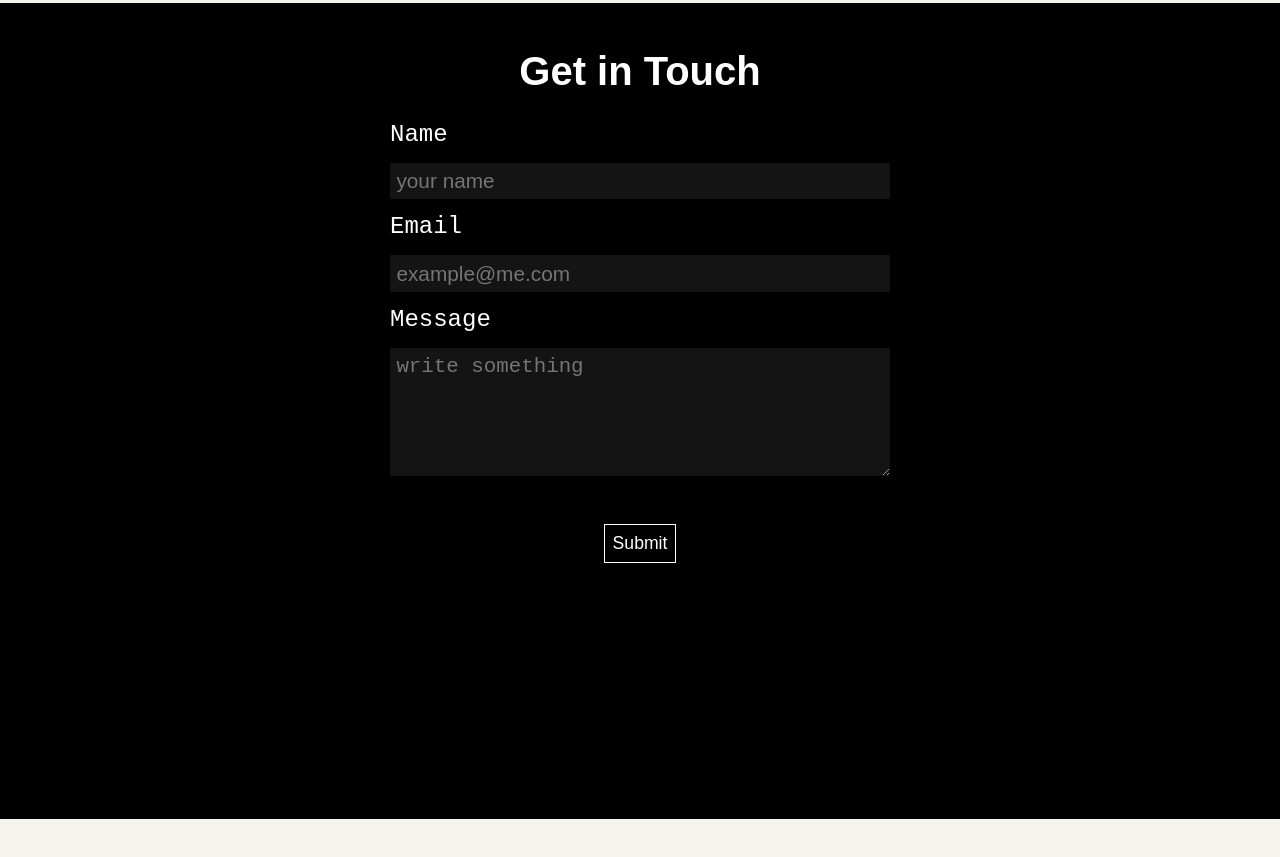
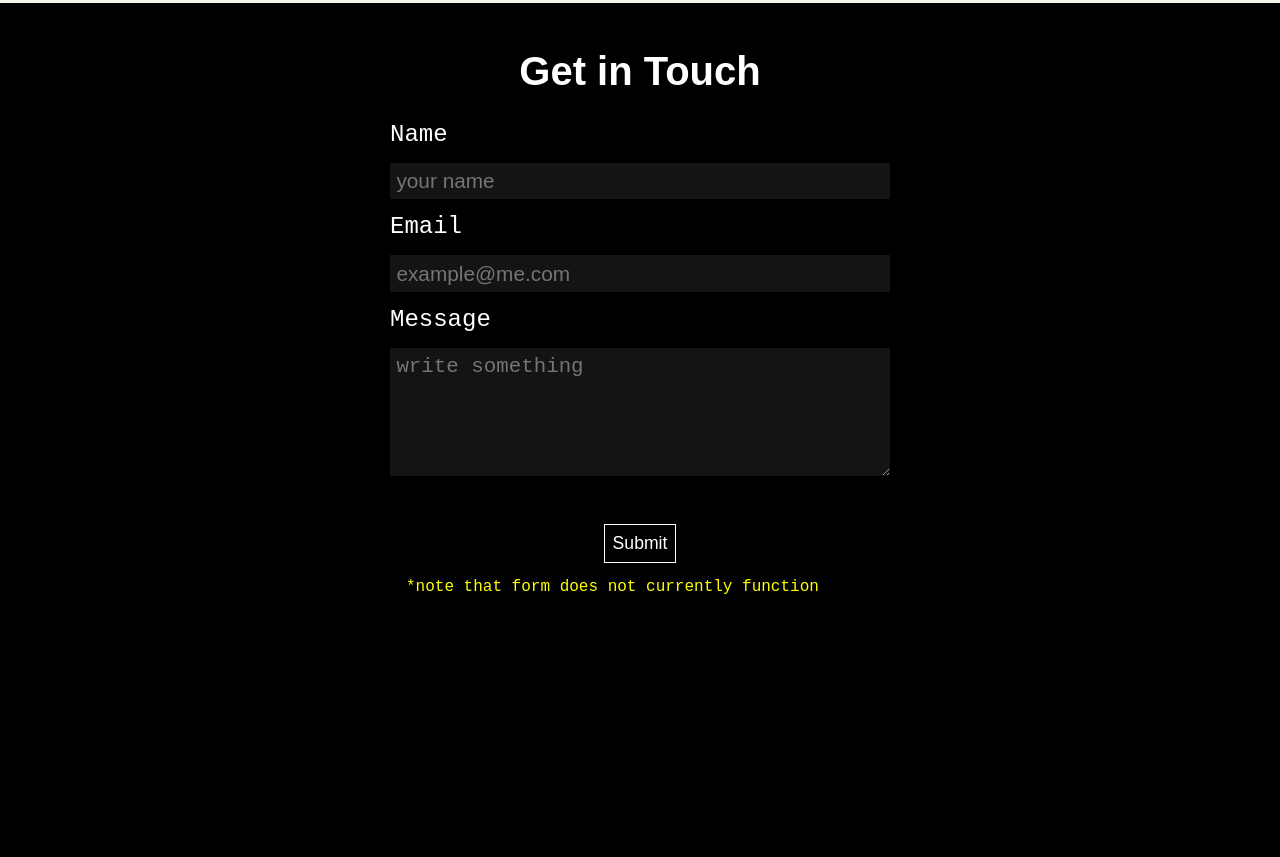
Before and after one commit to matts23/PersonalSite, a Gatsby site: page / in a window 1280 px wide. Shown: the part 2308-3165 px from the top of the page. Before the commit the page ends 3127 px from the top, so only its background shows below. Built offline with nearby package versions, Linux system fonts and the light colour scheme; Gatsby itself is replaced by a stand-in of ours.

Commit message:
added note about contact form

```diff
--- a/src/components/ContactForm.js
+++ b/src/components/ContactForm.js
@@ -103,6 +103,10 @@ const ContactForm = () => {
                     placeholder="write something"/>
                     <SubmitButton>Submit
                     </SubmitButton>
+                    <span style={{color:`white`,
+                fontSize: `1rem`,
+                padding: `1rem`,
+                color: `yellow`}}>*note that form does not currently function</span>
                 </Container>
             </Form>
         </Wrapper>
```
